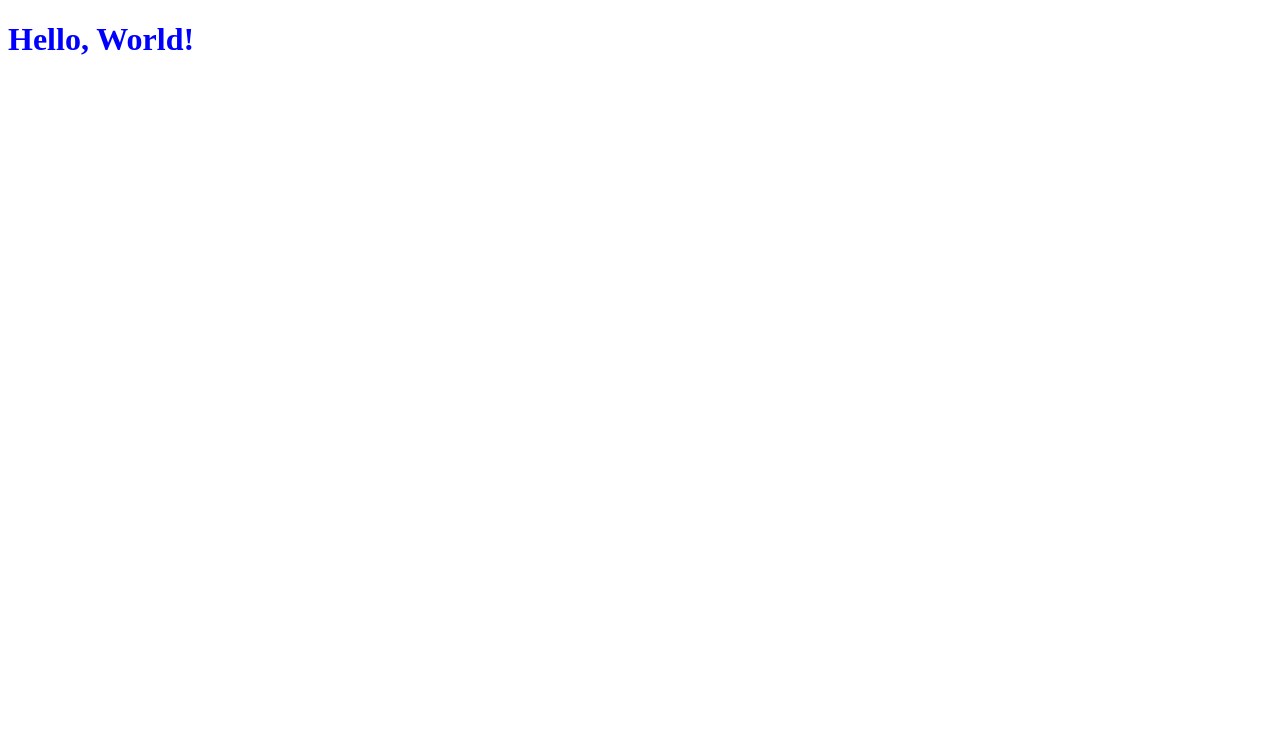
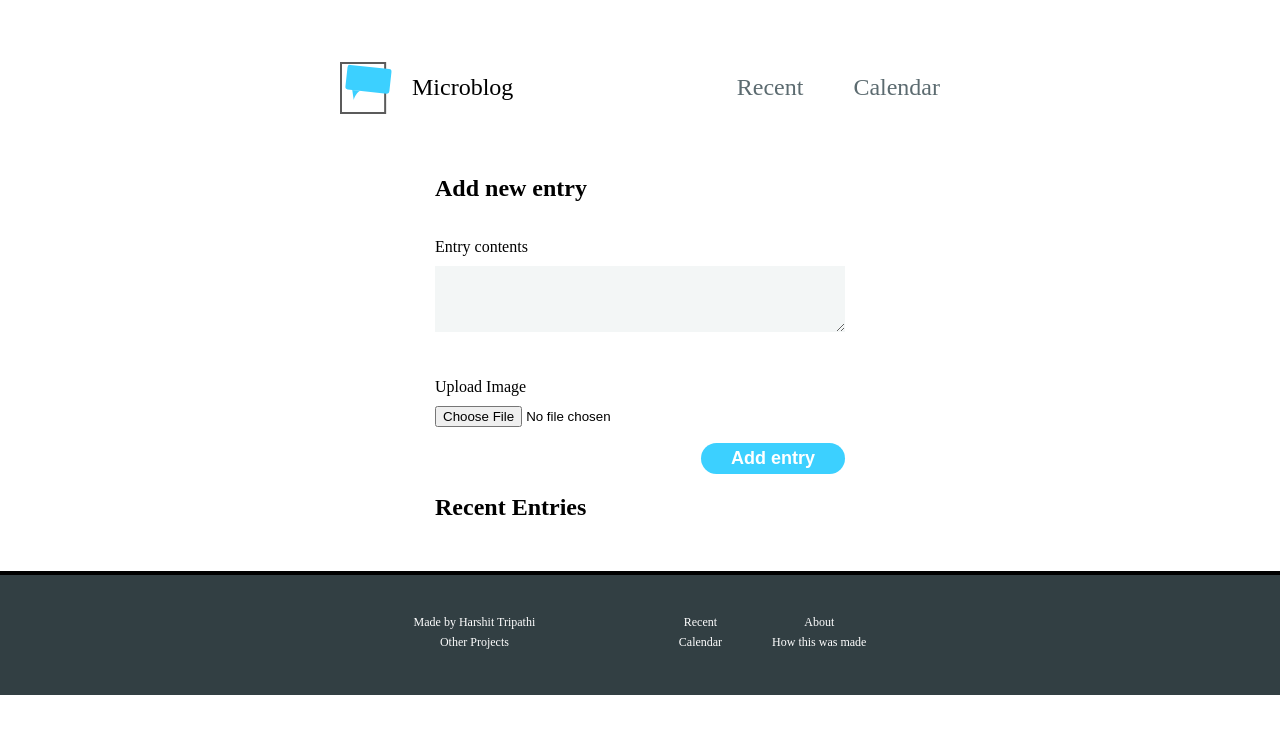
Before and after one commit to marcos045/aztest, a Flask app: page / in a window 1280 px wide. Before the commit the part shown is almost empty. Shown: the top 734 px of the page. Run offline with Flask 3, Linux system fonts and the light colour scheme.

Commit message:
add main functionality

```diff
--- a/app.py
+++ b/app.py
@@ -1,10 +1,68 @@
-from flask import Flask, render_template
+import datetime
+# import os
+# import uuid
+from flask import Flask, render_template, request
+# from pymongo import MongoClient
+# from azure.storage.blob import BlobServiceClient
+# from dotenv import load_dotenv
+# from werkzeug.utils import secure_filename
 
-app = Flask(__name__)
+# load_dotenv()
 
-@app.route('/')
-def hello_world():
-    return render_template('index.html')
+entry = []
 
-if __name__ == '__main__':
-    app.run(debug=True)
+def create_app():
+    app = Flask(__name__)
+
+    # Azure Cosmos DB for MongoDB API setup
+    # mongodb_uri = os.getenv("MONGODB_URI")
+    # print(mongodb_uri)
+    # client = MongoClient(mongodb_uri)
+    # app.db = client.get_database("microblog")  # Replace with your database name
+
+    # Azure Blob Storage setup
+    # connect_str = os.getenv('AZURE_STORAGE_CONNECTION_STRING')
+    # blob_service_client = BlobServiceClient.from_connection_string(connect_str)
+    # container_name = "images"
+    # container_client = blob_service_client.get_container_client(container_name)
+    # if not container_client.exists():
+    #     container_client.create_container(public_access="container")
+    # app.blob_container_client = container_client
+
+    @app.route('/', methods=["GET", "POST"])
+    def home():
+        if request.method == "POST":
+            entry_content = request.form.get("content")
+            image = request.files.get("image")
+
+            formatted_date1 = datetime.datetime.utcnow().strftime("%Y-%m-%d")
+            formatted_date2 = datetime.datetime.utcnow().strftime("%b-%d")
+
+            entry_data = {
+                "content": entry_content,
+                "date": formatted_date1,
+                "show_date": formatted_date2
+            }
+
+            entry.append(entry_data)
+            # if image:
+            #     original_filename = secure_filename(image.filename)
+            #     unique_filename = f"{uuid.uuid4()}_{original_filename}"
+            #     blob_client = app.blob_container_client.get_blob_client(unique_filename)
+            #     blob_client.upload_blob(image)
+            #     entry_data["image_url"] = blob_client.url
+            #     print(f"Image uploaded successfully. URL: {entry_data['image_url']}")
+
+            # app.db.entries.insert_one(entry_data)  # Use the collection name (e.g., 'entries')
+
+        entries = [
+            (
+                item["content"],
+                item["date"],
+                item["show_date"],
+            )
+            for item in entry  # Use .find() for MongoDB queries
+        ]
+        return render_template("index.html", entries=entries)
+
+    return app
--- a/static/style.css
+++ b/static/style.css
@@ -1,3 +1,152 @@
-h1 {
-    color: blue;
+*, *::after, *::before{
+    box-sizing: inherit;
 }
+
+body{
+    box-sizing: border-box;
+    margin: 0;
+}
+
+.navbar{
+    max-width: 640px;
+    margin: 50px auto;
+    padding: 0 20px;
+    display: flex;
+    flex-direction: row;
+    justify-content: space-between;
+    font-size: 24px;
+}
+
+.navbar__brand{
+    display: flex;
+    align-items: center;
+}
+
+.navbar__logo{
+    margin-right: 20px;
+}
+
+.navbar__navigation{
+    list-style: none;
+    display: flex;
+    flex-direction: row;
+    padding: none;
+    color: #5c6b70;
+}
+
+.navbar__navigation-item{
+    margin-left: 50px;
+}
+
+.navbar__link{
+    text-decoration: none;
+    color: inherit;
+}
+
+main{
+    max-width: 450px;
+    margin: 0 auto;
+    padding: 0 20px;
+}
+
+.form{
+    display: flex;
+    flex-direction: column;
+    align-items: flex-end;
+}
+
+.form__input{
+    width: 100%;
+}
+
+.form__label{
+    display: block;
+    margin-bottom: 10px;
+}
+
+.form__textarea{
+    width: inherit;
+    font-size: 18px;
+    padding: 12px 20px;
+    border: none;
+    background-color: #f3f6f6;
+    margin-bottom: 10px;
+}
+
+.form__submit{
+    background-color: #3cd0ff;
+    border: none;
+    font-size: 18px;
+    font-weight: bold;
+    padding: 5px 30px;
+    border-radius: 20px;
+    color: white;
+}
+
+.form__submit:hover{
+    background-color: #18c1e1;
+}
+
+.entry{
+    margin-top: 50px;
+}
+
+.entry__title{
+    display: inline;
+    font-size: 18px;
+}
+
+.entry__date{
+    color: #5c6b70;
+}
+
+.entry__content{
+    font-size: 16px;
+    line-height: 150%;
+}
+
+.footer{
+    background-color: #323f43;
+    padding: 40px 0;
+    margin-top: 50px;
+    border-top: 4px solid black;
+    color: white;
+    font-size: 12px;
+    width: 100%;
+    text-align: center;
+}
+
+.footer__content{
+    max-width: 640px;
+    margin: 0 auto;
+    display: flex;
+    flex-direction: row;
+}
+
+.footer__left{
+    flex-grow: 2;
+    display: flex;
+    flex-direction: column;
+}
+
+.footer__right{
+    flex-grow: 1;
+    display: flex;
+    flex-direction: row;
+}
+
+.footer__column{
+    display: flex;
+    flex-direction: column;
+    margin-left: 50px;
+}
+
+.footer__item{
+    margin-bottom: 5px;
+    color: inherit;
+    text-decoration: none;
+}
+
+.footer__item:hover{
+    text-decoration: underline;
+}
--- a/templates/index.html
+++ b/templates/index.html
@@ -2,10 +2,66 @@
 <html lang="en">
 <head>
     <meta charset="UTF-8">
-    <title>Hello, World!</title>
-    <link rel="stylesheet" href="{{ url_for('static', filename='style.css') }}">
+    <meta name="viewport" content="width=device-width, initial-scale=1.0">
+    <title>Microblog</title>
+    <link rel="stylesheet" href="/static/style.css"/>
 </head>
 <body>
-    <h1>Hello, World!</h1>
+    <header class="navbar">
+        <div class="navbar__brand">
+            <img src="/static/logo.svg" alt="Microblog logo" class="navbar__logo">Microblog
+        </div>
+        <ul class="navbar__navigation">
+            <li class="navbar__navigation-item"><a href="#" class="navbar__link">Recent</a></li>
+            <li class="navbar__navigation-item"><a href="#" class="navbar__link">Calendar</a></li>
+        </ul>
+    </header>
+    <main>
+        <section>
+            <h1>Add new entry</h1>
+            <form class="form" action="/" method="POST" enctype="multipart/form-data">
+                <p class="form__input">
+                    <label for="entry" class="form__label">Entry contents</label>
+                    <textarea name="content" id="entry" class="form__textarea"></textarea>
+                </p>
+                <p class="form__input">
+                    <label for="image" class="form__label">Upload Image</label>
+                    <input type="file" name="image" id="image" accept="image/*">
+                </p>
+                <button type="submit" class="form__submit">Add entry</button>
+            </form>
+        </section>
+        <section>
+            <h2>Recent Entries</h2>
+            {% for content, date, show_date in entries %}
+                <article class="entry">
+                    <div class="entry__content">
+                        <p>{{ content }}</p>
+                    </div>
+                    <div class="entry__date">
+                        <time datetime="{{ date }}">{{ show_date }}</time>
+                    </div>
+                </article>
+            {% endfor %}
+        </section>
+    </main>
+    <footer class="footer">
+        <div class="footer__content">
+            <section class="footer__left">
+                <a href="#" class="footer__item">Made by Harshit Tripathi</a>
+                <a href="#" class="footer__item">Other Projects</a>
+            </section>
+            <section class="footer__right">
+                <div class="footer__column">
+                    <a href="#" class="footer__item">Recent</a>
+                    <a href="#" class="footer__item">Calendar</a>
+                </div>
+                <div class="footer__column">
+                    <a href="#" class="footer__item">About</a>
+                    <a href="#" class="footer__item">How this was made</a>
+                </div>
+            </section>
+        </div>
+    </footer>
 </body>
 </html>
```
Also changed, not shown: static/logo.svg (added).
